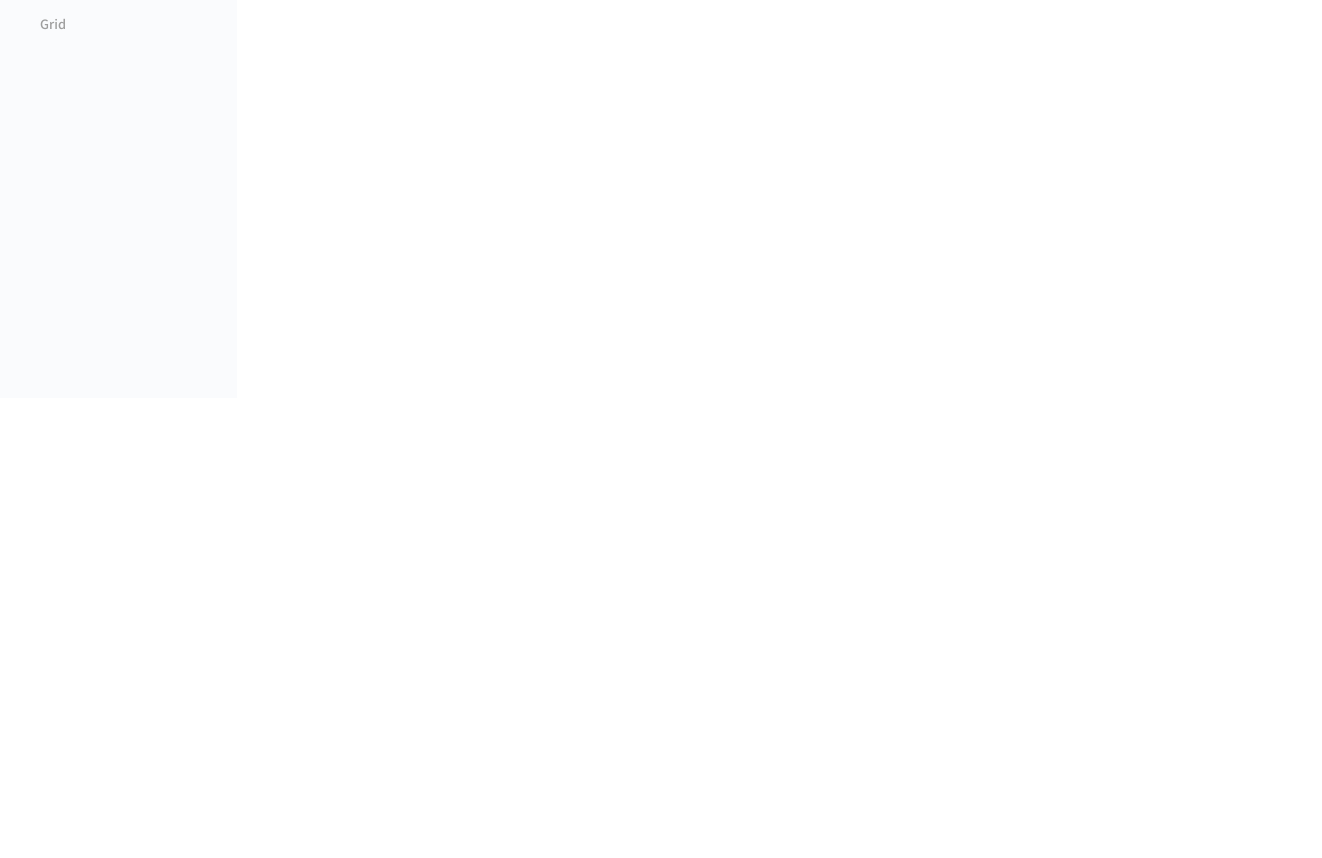
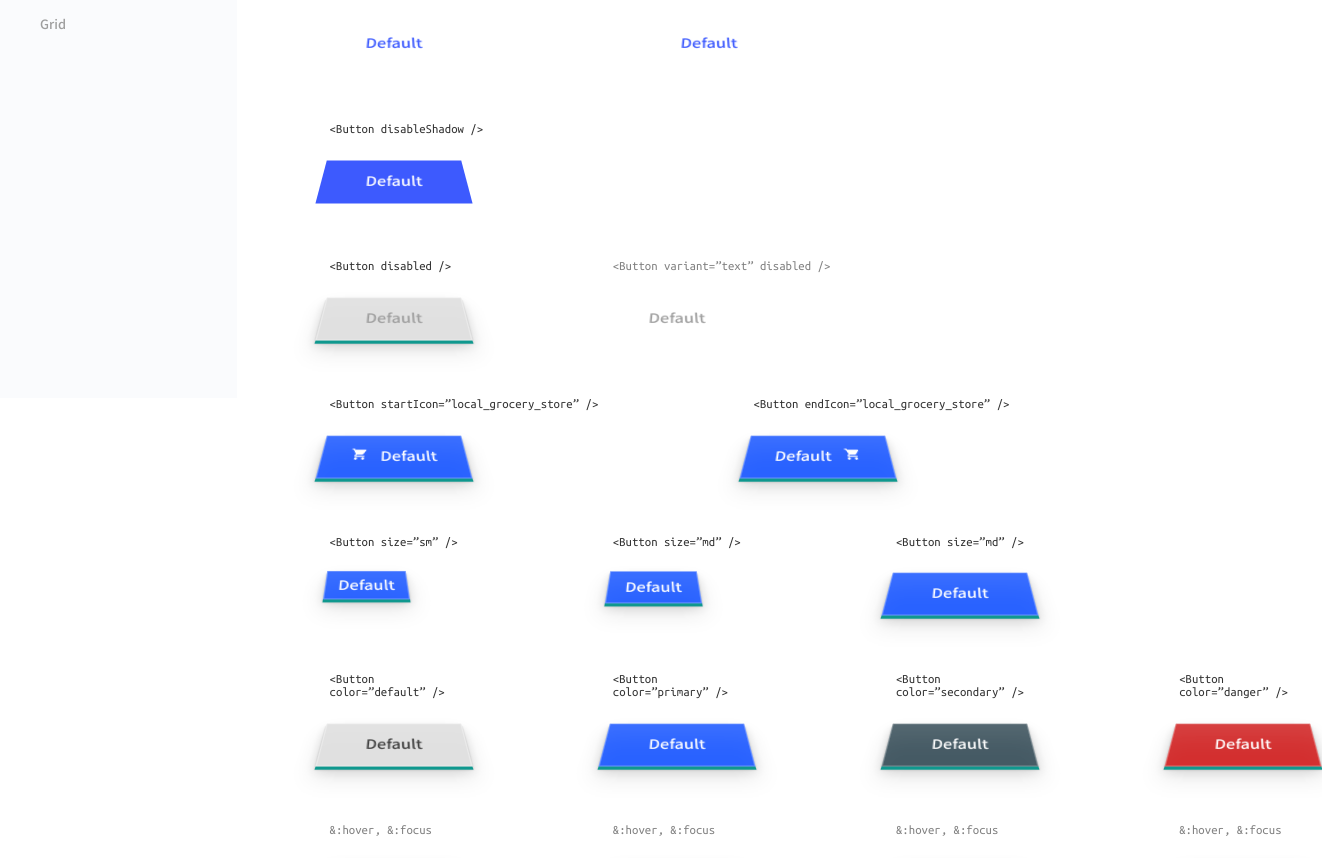
Before and after one commit to farzigalib/farzigalib.github.io, a React (Create React App) app in the folder Frontend Developer --devchallenges/components/: page / in a window 1280 px wide. Shown: the part 402-1260 px from the top of the page, 1322 px wide, since content can reach past the window. Before the commit the page ends 800 px from the top, so only its background shows below. Built offline with nearby package versions, Linux system fonts and the light colour scheme.

Commit message:
Button component completed

```diff
--- a/Frontend Developer --devchallenges/components/package.json
+++ b/Frontend Developer --devchallenges/components/package.json
@@ -8,6 +8,7 @@
     "@testing-library/user-event": "^13.5.0",
     "react": "^18.2.0",
     "react-dom": "^18.2.0",
+    "react-icons": "^4.8.0",
     "react-router-dom": "^6.3.0",
     "react-scripts": "5.0.1",
     "web-vitals": "^2.1.4"
--- a/Frontend Developer --devchallenges/components/src/App.css
+++ b/Frontend Developer --devchallenges/components/src/App.css
@@ -5,6 +5,7 @@
   --ff-2: "Noto Sans JP", sans-serif;
   --ff-3: "Poppins", sans-serif;
   --ff-4: "Ubuntu Mono", monospace;
+  --c-0: #ffffff;
   --c-1: #090f31;
   --c-2: #f7542e;
   --c-3: #9e9e9e;
@@ -15,6 +16,8 @@
   --c-8: #3f3f3f;
   --c-9: #aeaeae;
   --c-10: #828282;
+  --c-11: #3d5afe;
+  --c-12: rgba(41, 98, 255, 0.2);
 }
 
 .main-container {
@@ -93,7 +96,8 @@ header {
 
 .block {
   display: flex;
-  justify-content: space-between;
+  /* justify-content: space-between; */
+  margin-bottom: 2.8rem;
 }
 
 .button-heading {
@@ -124,16 +128,14 @@ header {
     0 0 0 rgba(0, 0, 0, 0);
 }
 
-.default {
+.btn-click {
   width: 8rem;
   height: 3rem;
-  background-color: var(--c-7);
   border: none;
   font-family: var(--ff-2);
   font-weight: 500;
   font-size: 0.9rem;
   line-height: 1.2rem;
-  color: var(--c-8);
   transform-style: preserve-3d;
   transform: perspective(200px) rotateX(35deg) translateZ(25px) translateY(5px);
   box-shadow: inset 0 30px 30px -15px rgba(255, 255, 255, 0.1),
@@ -142,6 +144,70 @@ header {
     0 10px 20px rgba(0, 0, 0, 0.1);
 }
 
+.default {
+  background-color: var(--c-7);
+  color: var(--c-8);
+}
+
 .default-hover:hover {
   background-color: var(--c-9);
 }
+
+.outline {
+  background-color: var(--c-0);
+  color: var(--c-11);
+  border: 2px solid var(--c-11);
+}
+
+.outline-hover:hover {
+  background-color: var(--c-12);
+}
+
+.text {
+  background-color: var(--c-0);
+  color: var(--c-11);
+  box-shadow: none;
+}
+
+.text:active {
+  box-shadow: none;
+}
+
+.text-hover:hover {
+  background-color: var(--c-12);
+}
+
+.disable-shadow {
+  background-color: var(--c-11);
+  color: var(--c-0);
+  box-shadow: none;
+}
+
+.disable {
+  background-color: var(--c-7);
+  color: var(--c-3);
+}
+
+.disable:active {
+  transform: perspective(200px) rotateX(35deg) translateZ(25px) translateY(5px);
+  box-shadow: inset 0 30px 30px -15px rgba(255, 255, 255, 0.1),
+    inset 0 0 0 1px rgba(255, 255, 255, 0.3), inset 0 1px 20px rgba(0, 0, 0, 0),
+    0 3px 0 #0f988e, 0 3px 2px rgba(0, 0, 0, 0.2), 0 5px 10px rgba(0, 0, 0, 0.1),
+    0 10px 20px rgba(0, 0, 0, 0.1);
+}
+
+.disable-text {
+  background-color: var(--c-0);
+  color: var(--c-3);
+  box-shadow: none;
+}
+
+.disable-text:active {
+  transform: perspective(200px) rotateX(35deg) translateZ(25px) translateY(5px);
+  box-shadow: none;
+}
+
+.with-shadow {
+  background-color: var(--c-1);
+  color: var(--c-0);
+}
--- a/Frontend Developer --devchallenges/components/src/components/CustomButton.js
+++ b/Frontend Developer --devchallenges/components/src/components/CustomButton.js
@@ -1,27 +1,92 @@
-import React from "react";
+import React, { useEffect, useState } from "react";
+import click from "../assets/sound/click.wav";
 
 const CustomButton = ({
   marginLeft = true,
   btnHeading,
-  btnText,
+  btnText = "Default",
+  size,
+  color,
   isHover = false,
+  disabled = false,
+  startIcon = false,
+  endIcon = false,
   classNameWithHover,
   classNameWithoutHover,
+  iconElement,
 }) => {
+  const [isHovering, setIsHovering] = useState(false);
+  const [playSound, setPlaySound] = useState(false);
+
+  let background;
+  let hoverBackground;
+  let textColor;
+  if (color === "default") {
+    background = "#E0E0E0";
+    hoverBackground = "#AEAEAE";
+    textColor = "#3F3F3F";
+  } else if (color === "primary") {
+    background = "#2962FF";
+    hoverBackground = "#0039CB";
+    textColor = "#FFFFFF";
+  } else if (color === "secondary") {
+    background = "#455A64";
+    hoverBackground = "#1C313A";
+    textColor = "#FFFFFF";
+  } else if (color === "danger") {
+    background = "#D32F2F";
+    hoverBackground = "#9A0007";
+    textColor = "#FFFFFF";
+  }
+
+  useEffect(() => {
+    if (playSound) {
+      play();
+    }
+  }, [playSound]);
+
+  const play = () => {
+    new Audio(click).play();
+    setPlaySound(false);
+  };
+
+  const handleMouseEnter = () => {
+    setIsHovering(true);
+  };
+
+  const handleMouseLeave = () => {
+    setIsHovering(false);
+  };
   return (
     <div style={{ marginLeft: marginLeft ? "9.7rem" : "0" }}>
       <div className={isHover ? "button-heading-hover" : "button-heading"}>
         {btnHeading}
       </div>
       <button
+        disabled={disabled}
+        onClick={() => setPlaySound(true)}
         className={
           isHover
             ? `${classNameWithHover} btn-click`
             : `${classNameWithoutHover} btn-click`
         }
-        style={{ cursor: "pointer" }}
+        style={{
+          cursor: "pointer",
+          color: textColor,
+          width: size === "sm" ? 73 : size === "md" ? 81 : size === "lg" ?? 93,
+          height: size === "sm" ? 32 : size === "md" ? 36 : size === "lg" ?? 42,
+          background: isHover
+            ? !isHovering
+              ? background
+              : hoverBackground
+            : background,
+        }}
+        onMouseEnter={handleMouseEnter}
+        onMouseLeave={handleMouseLeave}
       >
-        Default
+        {startIcon && iconElement}
+        {btnText}
+        {endIcon && iconElement}
       </button>
     </div>
   );
--- a/Frontend Developer --devchallenges/components/src/screens/Button.js
+++ b/Frontend Developer --devchallenges/components/src/screens/Button.js
@@ -1,12 +1,13 @@
 import React from "react";
 import CustomButton from "../components/CustomButton";
+import { MdLocalGroceryStore } from "react-icons/md";
 
 const Button = () => {
   return (
     <main className="main-content-container">
       <header>Buttons</header>
       <div className="content-section">
-        <div className="block block-1">
+        <div className="block">
           <CustomButton
             marginLeft={false}
             btnHeading={"<Button />"}
@@ -18,6 +19,143 @@ const Button = () => {
             classNameWithHover={"default default-hover"}
           />
         </div>
+        <div className="block">
+          <CustomButton
+            marginLeft={false}
+            btnHeading={"<Button variant=”outline” />"}
+            classNameWithoutHover={"outline"}
+          />
+          <CustomButton
+            isHover={true}
+            btnHeading={"&:hover, &:focus"}
+            classNameWithHover={"outline outline-hover"}
+          />
+        </div>
+        <div className="block">
+          <CustomButton
+            marginLeft={false}
+            btnHeading={"<Button variant=”text” />"}
+            classNameWithoutHover={"text"}
+          />
+          <CustomButton
+            isHover={true}
+            btnHeading={"&:hover, &:focus"}
+            classNameWithHover={"text text-hover"}
+          />
+        </div>
+        <div className="block">
+          <CustomButton
+            marginLeft={false}
+            btnHeading={"<Button disableShadow />"}
+            classNameWithoutHover={"disable-shadow"}
+          />
+        </div>
+        <div className="block">
+          <CustomButton
+            marginLeft={false}
+            disabled={true}
+            btnHeading={"<Button disabled />"}
+            classNameWithoutHover={"disable"}
+          />
+          <CustomButton
+            isHover={true}
+            disabled={true}
+            btnHeading={"<Button variant=”text” disabled />"}
+            classNameWithHover={"disable-text"}
+          />
+        </div>
+        <div className="block">
+          <CustomButton
+            marginLeft={false}
+            startIcon={true}
+            iconElement={
+              <MdLocalGroceryStore style={{ marginRight: 11 }} fontSize={15} />
+            }
+            btnHeading={"<Button startIcon=”local_grocery_store” />"}
+            classNameWithoutHover={"default"}
+            color={"primary"}
+          />
+          <CustomButton
+            endIcon={true}
+            iconElement={
+              <MdLocalGroceryStore style={{ marginLeft: 11 }} fontSize={15} />
+            }
+            btnHeading={"<Button endIcon=”local_grocery_store” />"}
+            classNameWithoutHover={"default"}
+            color={"primary"}
+          />
+        </div>
+        <div className="block">
+          <CustomButton
+            marginLeft={false}
+            btnHeading={"<Button size=”sm” />"}
+            classNameWithoutHover={"default"}
+            size="sm"
+            color={"primary"}
+          />
+          <CustomButton
+            btnHeading={"<Button size=”md” />"}
+            classNameWithoutHover={"default"}
+            size="md"
+            color={"primary"}
+          />
+          <CustomButton
+            btnHeading={"<Button size=”md” />"}
+            classNameWithoutHover={"default"}
+            size="lg"
+            color={"primary"}
+          />
+        </div>
+        <div className="block">
+          <CustomButton
+            marginLeft={false}
+            btnHeading={"<Button color=”default” />"}
+            classNameWithoutHover={"default"}
+            color={"default"}
+          />
+          <CustomButton
+            btnHeading={"<Button color=”primary” />"}
+            classNameWithoutHover={"default"}
+            color={"primary"}
+          />
+          <CustomButton
+            btnHeading={"<Button color=”secondary” />"}
+            classNameWithoutHover={"default"}
+            color={"secondary"}
+          />
+          <CustomButton
+            btnHeading={"<Button color=”danger” />"}
+            classNameWithoutHover={"default"}
+            color={"danger"}
+          />
+        </div>
+        <div className="block">
+          <CustomButton
+            marginLeft={false}
+            isHover={true}
+            btnHeading={"&:hover, &:focus"}
+            classNameWithHover={"default"}
+            color={"default"}
+          />
+          <CustomButton
+            isHover={true}
+            btnHeading={"&:hover, &:focus"}
+            classNameWithHover={"default"}
+            color={"primary"}
+          />
+          <CustomButton
+            isHover={true}
+            btnHeading={"&:hover, &:focus"}
+            classNameWithHover={"default"}
+            color={"secondary"}
+          />
+          <CustomButton
+            isHover={true}
+            btnHeading={"&:hover, &:focus"}
+            classNameWithHover={"default"}
+            color={"danger"}
+          />
+        </div>
       </div>
     </main>
   );
```
Also changed, not shown: 2 other files (tests, documents, lock files or other folders).
